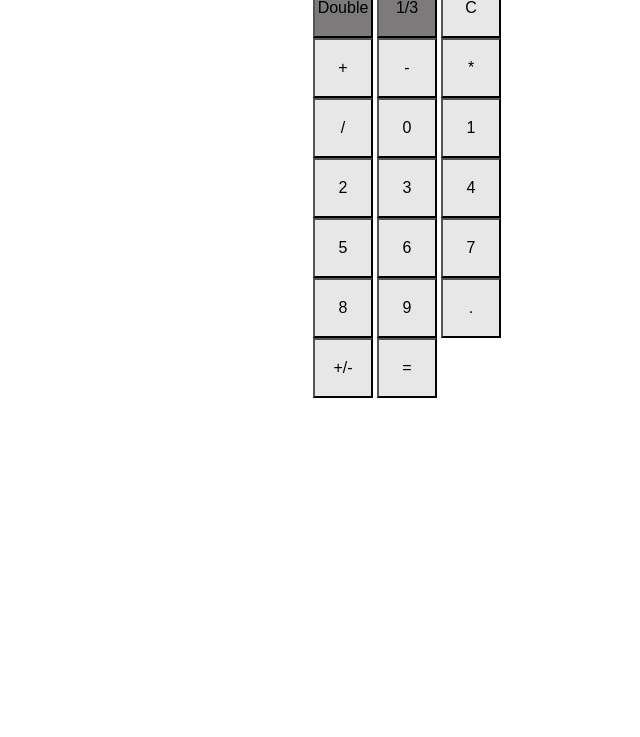
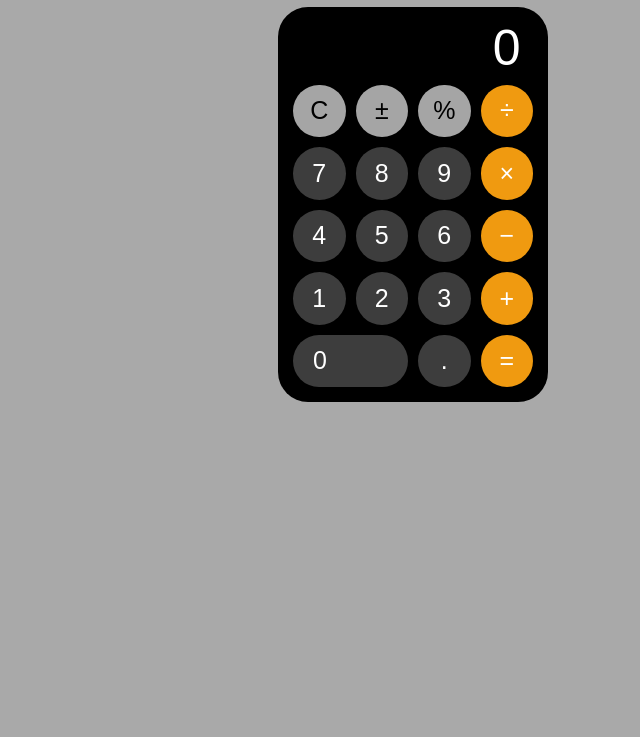
Before and after one commit to JanikChally/Javascript-calculator, a plain HTML site: page SecondCalculator/index.html in a window 1280 px wide. Shown: the part 63-800 px from the top of the page, without its empty margins (227-867 px from the left). Drawn offline with Linux system fonts and the light colour scheme.

Commit message:
Completely revamped the appearance of the calculator using CSS

```diff
--- a/SecondCalculator/index.html
+++ b/SecondCalculator/index.html
@@ -13,26 +13,27 @@
         <div class="calculator">
             <input class ="calc-input" type="text" value=0 readonly>
             <div class= "calc-button">
-                <button id='double'>Double</button>
-                <button id='third'>1/3</button>
-                <button id='clear'>C</button>
-                <button id="add">+</button>
-                <button id="sub">-</button>
-                <button id="mult">*</button>
-                <button id="divide">/</button>
-                <button class='number-button'>0</button>
+                <!-- <button id='double'>Double</button>
+                <button id='third'>1/3</button> -->
+                <button class='grey-button'id='clear'>C</button>
+                <button class='grey-button'id='negative'>&PlusMinus;</button>
+                <button class='grey-button' id='perc'>%</button>
+                <button class='orange-button'id="divide">&div;</button>
+                <button class='number-button'>7</button>
+                <button class='number-button'>8</button>
+                <button class='number-button'>9</button>
+                <button class='orange-button'id="mult">&times;</button>
+                <button class='number-button'>4</button>
+                <button class='number-button'>5</button>
+                <button class='number-button'>6</button>
+                <button class='orange-button'id="sub">&minus;</button> <!--might need to change to - -->
                 <button class='number-button'>1</button>
                 <button class='number-button'>2</button>
                 <button class='number-button'>3</button>
-                <button class='number-button'>4</button>
-                <button class='number-button'>5</button>
-                <button class='number-button'>6</button>
-                <button class='number-button'>7</button>
-                <button class='number-button'>8</button>
-                <button class='number-button'>9</button>
-                <button id='decimal'>.</button>
-                <button id='negative' value='-'>+/-</button>
-                <button id='equal'>=</button>
+                <button class='orange-button'id="add">+</button>
+                <button class='number-button'id='zero-button'>0</button>
+                <button class='number-button'id='decimal'>.</button>
+                <button class='orange-button'id='equal'>=</button>
             </div>
 
         </div>
--- a/SecondCalculator/styles/style.css
+++ b/SecondCalculator/styles/style.css
@@ -1,46 +1,86 @@
-*{
-    margin: 0;
-    padding: 0;
-}
-.container{
-    width: 50%;
-    margin:auto;
+/* h3{
+    color: blueviolet;
 }
 
-
-#double:hover{
-    background-color: #A9A9A9;
-    border:1px solid #6b6b69;
-}
-#third:hover{
-    background-color: #A9A9A9;
-    border:1px solid #6b6b69;
-}
 .calc-button{
-    width:200px;
-    margin:auto;
-}
-.calc-button button{
-    background-color: #e7e7e7; /* Green */
-    border: 5 black solid;
-    color: white;
-    text-align: center;
-    text-decoration: none;
-    display: inline-block;
-    font-size: 16px;
-    color: black;
-    width:60px;
-    height:60px;
-}
-.number-button:hover{
-    background-color: #A9A9A9;
-    border:1px solid #6b6b69;
-}
-#double{
-    background-color: #7c7a7a; /* Green */
-
+    border: 1px solid black ;
 
 }
-#third{
-    background-color: #7c7a7a; /* Green */
+.calc-input{
+    border:3px dashed rgb(92, 4, 87);
+    border-radius: 10px;
+} */
+
+*{
+    margin:0;
+    padding:0;
 }
+body{
+    height:100%;
+    background-color: darkgrey;
+}
+h3{
+    font-family: Arial, Helvetica, sans-serif;
+    font-size: 30px;
+    font-weight: 450;
+    letter-spacing: 0;
+    line-height: 50px;
+    text-align: center;
+    margin:10px;
+}
+.calculator{
+
+    background-color: black;
+    width:250px;
+    margin:auto;
+    padding:10px;
+    border-radius:30px;
+}
+.calculator .calc-input{
+    border:0;
+    width:100%;
+    text-align:right;
+    height:62.5px;
+    box-sizing: border-box;
+    font-size: 50px;
+    padding-right:17.5px;
+    background:transparent;
+    color:white;
+    outline:transparent;
+}
+
+.calculator .calc-button{
+    display: grid;
+    grid-template-columns: 1fr 1fr 1fr 1fr;
+    grid-auto-rows: 62.5px;
+
+}
+
+.calculator .calc-button button{
+    font-size: 25px;
+    border-radius: 40px;
+    border:0;
+    margin: 5px;
+
+}
+.calculator #zero-button{
+    grid-column-end: span 2;
+    text-align: left;
+    padding-left:20px;
+}
+.calculator .calc-button .grey-button{
+    background-color: #a5a5a5;
+}
+.calculator .calc-button .orange-button{
+    Background-color: #F09A10;
+    color:white;
+}
+.calculator .calc-button .number-button{
+    background:rgb(61, 61, 61);
+    color:white;
+}
+
+/* For next time, add hover color to buttons and maybe
+ have the text wrap around. Also fix the white box when clicking on
+ input.
+*/
--- /dev/null
+++ b/SecondCalculator/styles/style2.css
@@ -0,0 +1,46 @@
+*{
+    margin: 0;
+    padding: 0;
+}
+.container{
+    width: 50%;
+    margin:auto;
+}
+
+
+#double:hover{
+    background-color: #A9A9A9;
+    border:1px solid #6b6b69;
+}
+#third:hover{
+    background-color: #A9A9A9;
+    border:1px solid #6b6b69;
+}
+.calc-button{
+    width:200px;
+    margin:auto;
+}
+.calc-button button{
+    background-color: #e7e7e7; /* Green */
+    border: 5 black solid;
+    color: white;
+    text-align: center;
+    text-decoration: none;
+    display: inline-block;
+    font-size: 16px;
+    color: black;
+    width:60px;
+    height:60px;
+}
+.number-button:hover{
+    background-color: #A9A9A9;
+    border:1px solid #6b6b69;
+}
+#double{
+    background-color: #7c7a7a; /* Green */
+
+
+}
+#third{
+    background-color: #7c7a7a; /* Green */
+}
```
